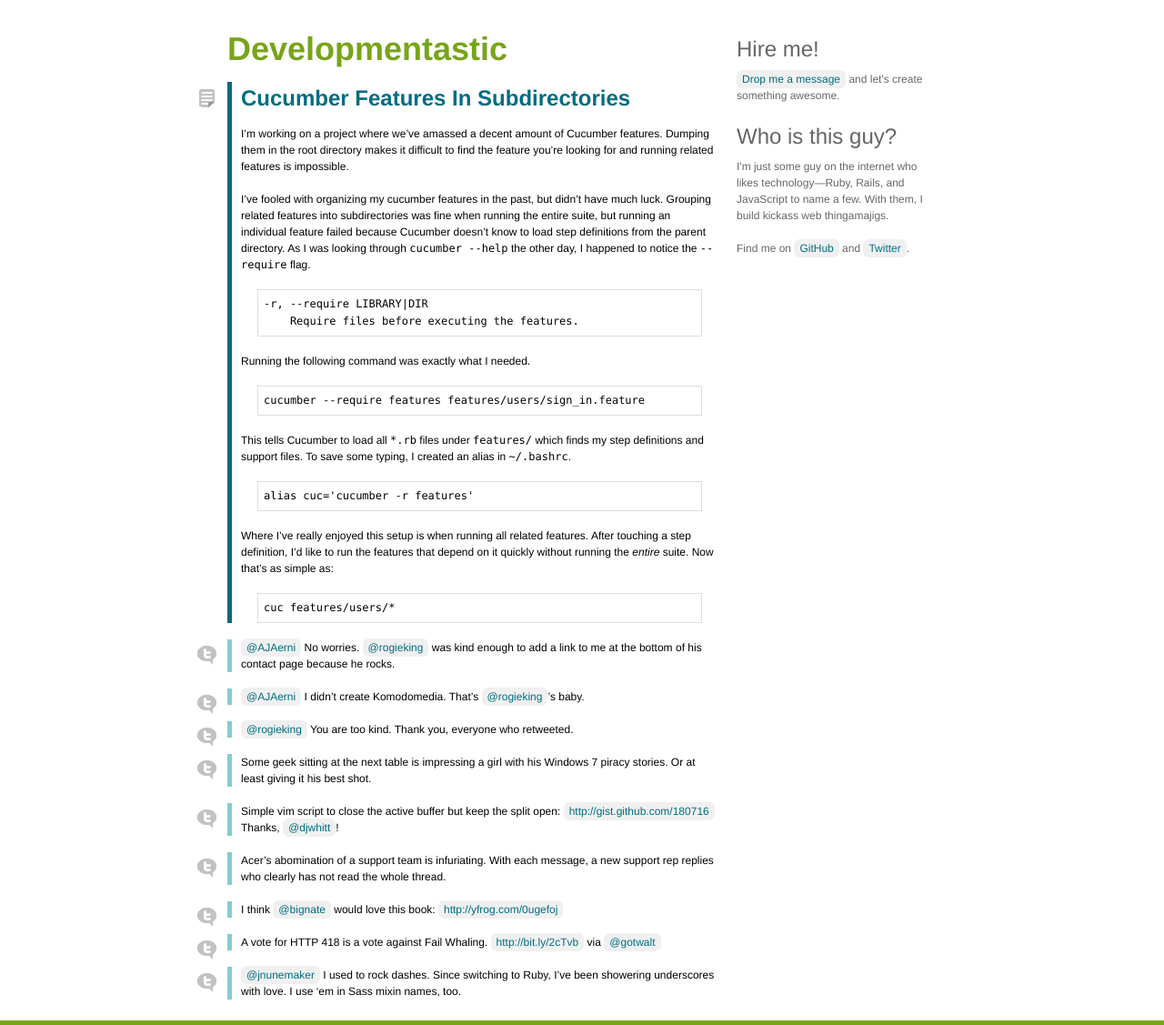
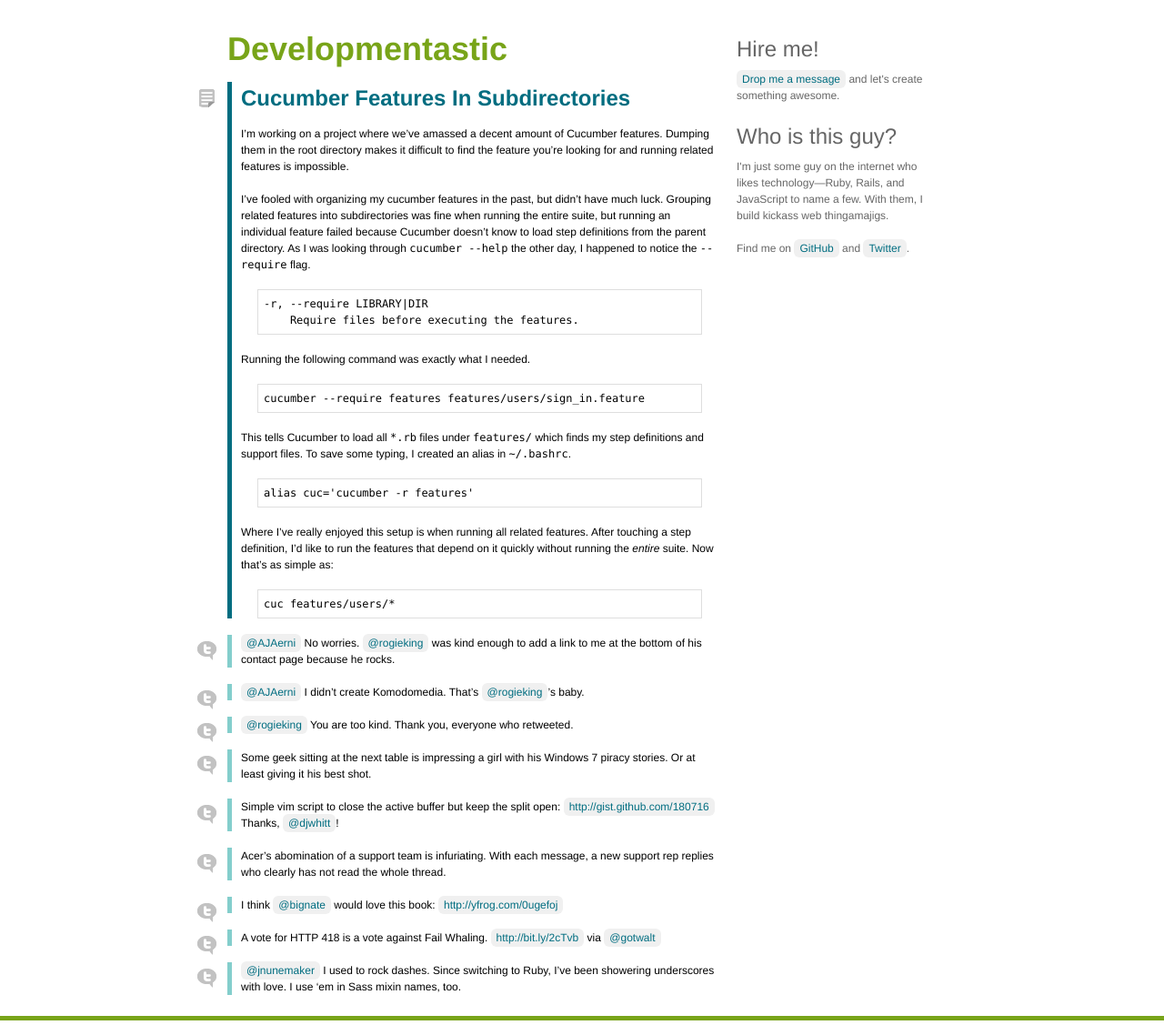
Before and after one commit to lmarburger/lmarburger.github.com, a Jekyll site: the page built from index.html, in a window 1280 px wide. Shown: the whole page at 91% size. Built offline with Jekyll 4.4.1, drawn with Linux system fonts in a browser that asks for light colours.

Commit message:
Set the font size for code elements to 12px.

```diff
--- a/_sass/partials/_base.sass
+++ b/_sass/partials/_base.sass
@@ -50,6 +50,3 @@ pre
   :padding 0.5em
   :margin 1.5em
   :overflow auto
-  :font
-    :family 'Courier', monospace
-    :size 12px
--- a/_sass/partials/_blueprint_config.sass
+++ b/_sass/partials/_blueprint_config.sass
@@ -7,3 +7,6 @@
 @import blueprint
 
 +blueprint-typography
+
+pre, code, tt
+  :font-size 12px
--- a/stylesheets/main.css
+++ b/stylesheets/main.css
@@ -87,6 +87,8 @@ caption { background: #eee; }
 
 .loud { color: #111111; }
 
+pre, code, tt { font-size: 12px; }
+
 body { color: #000; }
 
 a { border-radius: 6px; -moz-border-radius: 6px; -webkit-border-radius: 6px; -o-border-radius: 6px; color: #006d80; background-color: #f0f0f0; padding: 0.25em 0.5em; text-decoration: none; }
@@ -99,7 +101,7 @@ h1 a, h2 a { background-color: inherit; }
 h1, h2 { font-weight: bold; margin: 1em 0 0.5em 0; }
 h1 a, h2 a { padding: 5px; margin: -5px; }
 
-pre { background-color: #f8f8ff; border: 1px solid #dedede; padding: 0.5em; margin: 1.5em; overflow: auto; font-family: 'Courier', monospace; font-size: 12px; }
+pre { background-color: #f8f8ff; border: 1px solid #dedede; padding: 0.5em; margin: 1.5em; overflow: auto; font-size: 12px; }
 
 #entries { margin: 0; list-style: none; }
 #entries li { padding-left: 10px; margin-bottom: 1.5em; }
```
